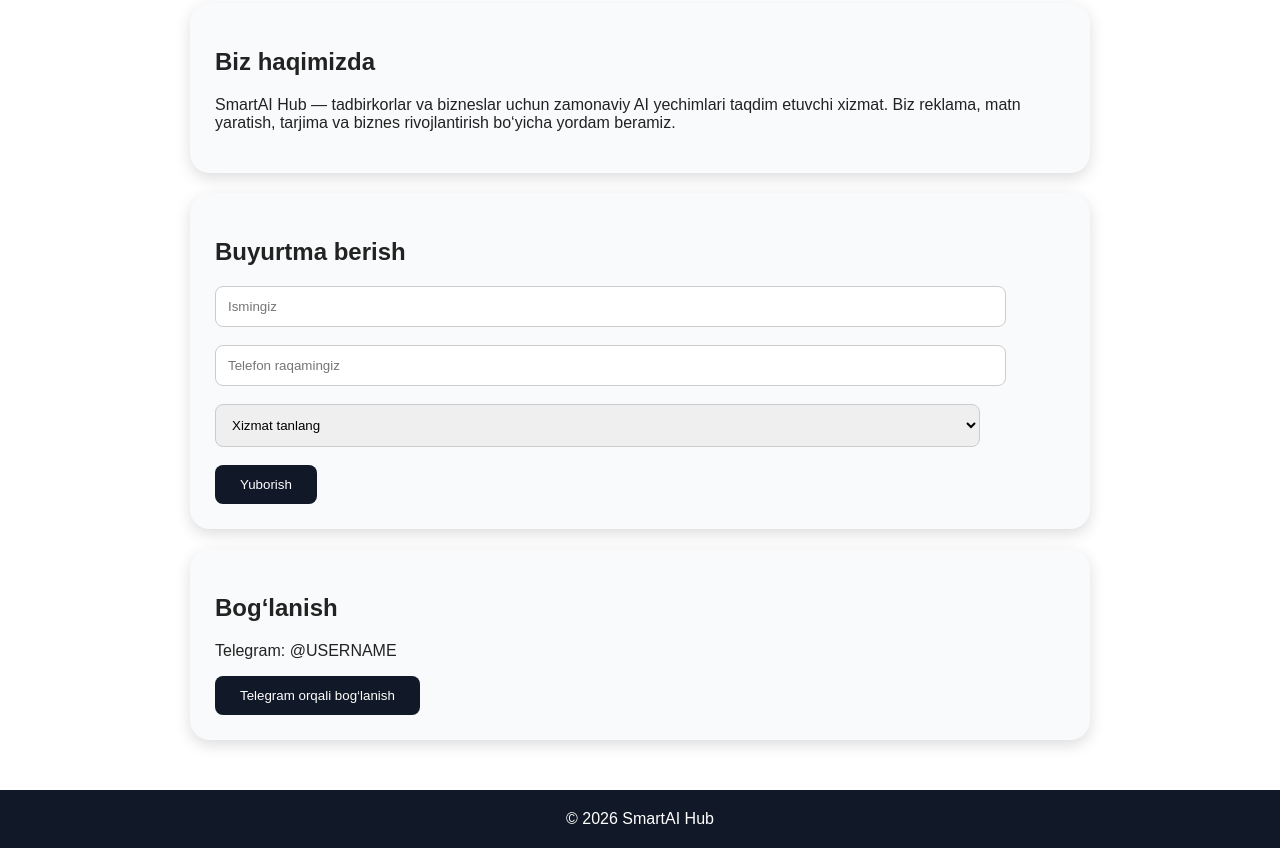
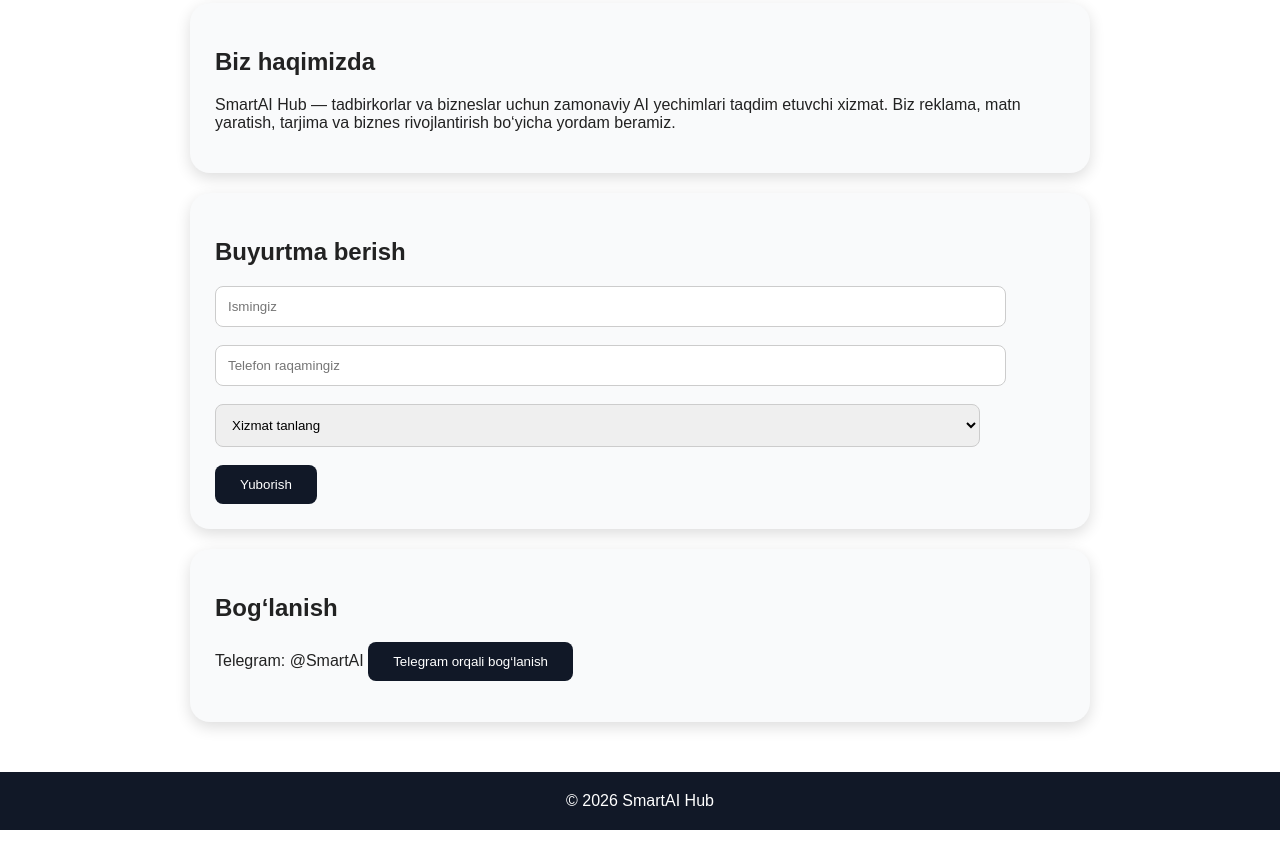
Before and after one commit to sanjarbekkadamov-dev/smartaihub.com, a plain HTML site: page index.html in a window 1280 px wide. Shown: the part 863-1711 px from the top of the page. Drawn offline with Linux system fonts and the light colour scheme.

Commit message:
Update index.html

```diff
--- a/index.html
+++ b/index.html
@@ -187,10 +187,9 @@ Biz reklama, matn yaratish, tarjima va biznes rivojlantirish bo‘yicha yordam b
 
 <h2>Bog‘lanish</h2>
 
-<p>Telegram: @USERNAME</p>
+<p>Telegram: @SmartAI<href
 
-
-<a href="https://t.me/USERNAME" target="_blank">
+<a href="https://t.me/Sanjarsmartaicom" target="_blank">
 
 <button>
 Telegram orqali bog‘lanish
```
